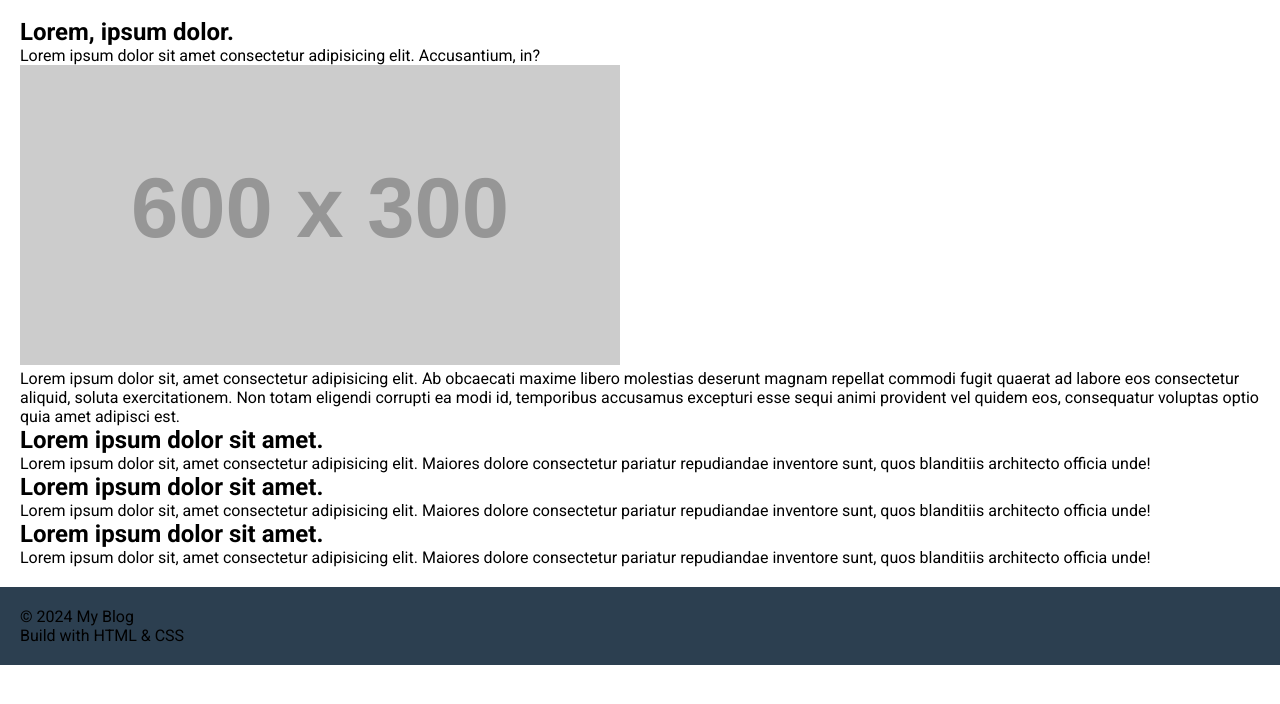
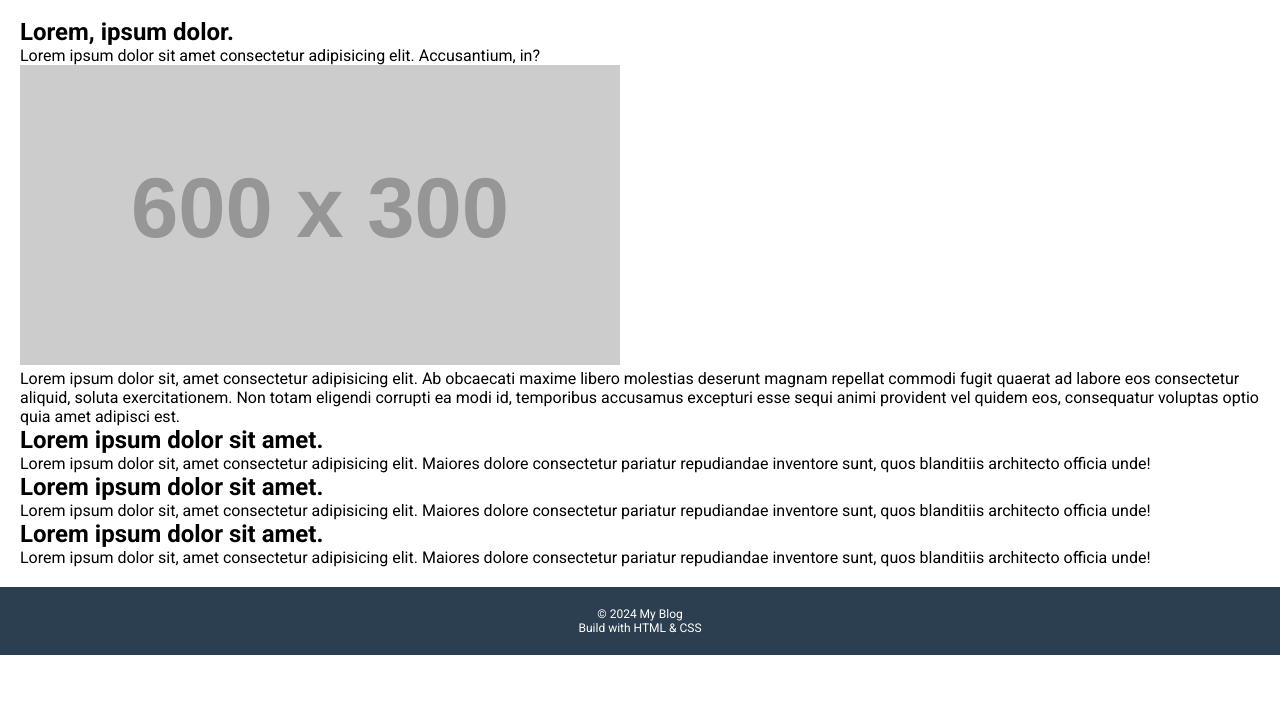
Before and after one commit to Shawaiz99/practice-project-html-css-js, a plain HTML site: page index.html in a window 1280 px wide. Shown: the part 66-770 px from the top of the page. Drawn offline with Linux system fonts and the light colour scheme; placeholder pictures from the web are drawn by us.

Commit message:
Added more footer styling

```diff
--- a/css/style.css
+++ b/css/style.css
@@ -59,4 +59,16 @@ body {
 /* Style footer section */
 .footer {
     background-color: #2c3f50;
+    flex-basis: 7%;
+
+    display: flex;
+    flex-direction: column;
+    justify-content: center;
+    align-items: center;
 }
+
+/* Change color of footer elements */
+.footer div {
+    color: white;
+    font-size: 12px;
+}
```
